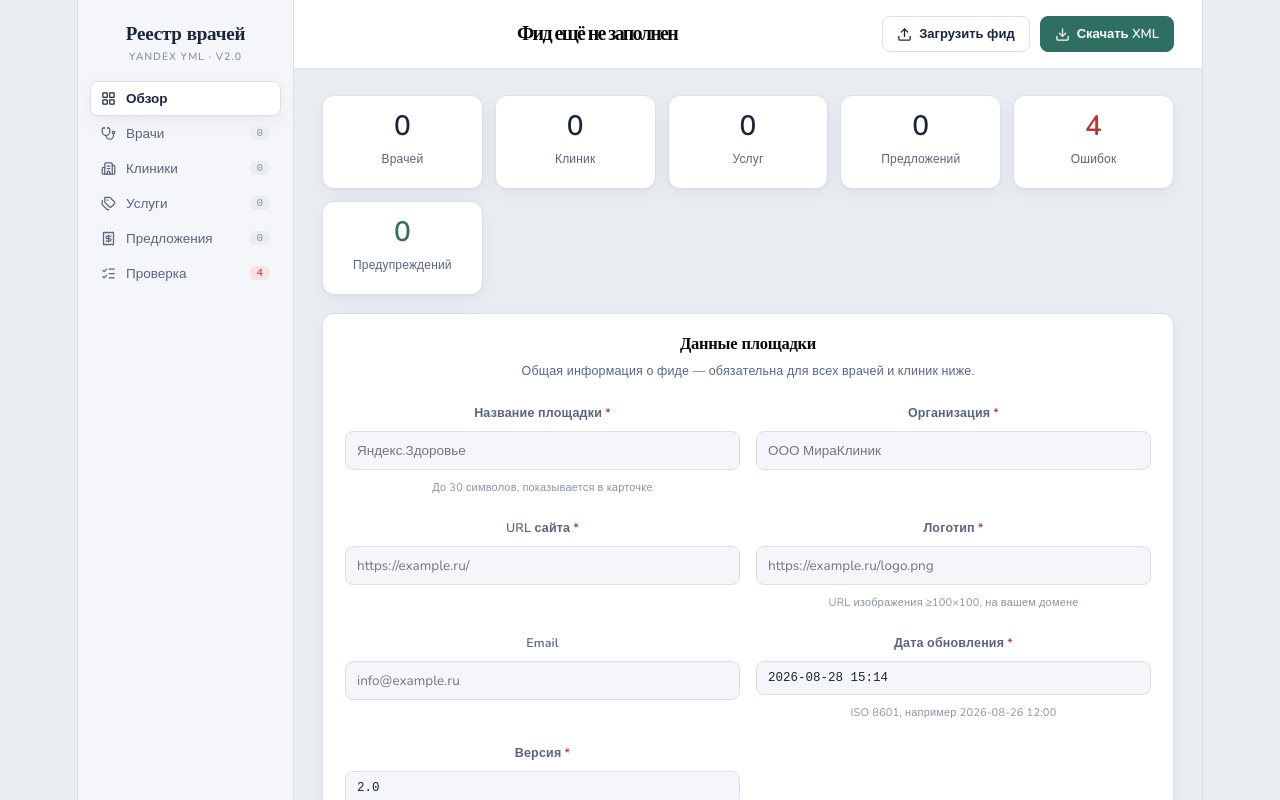
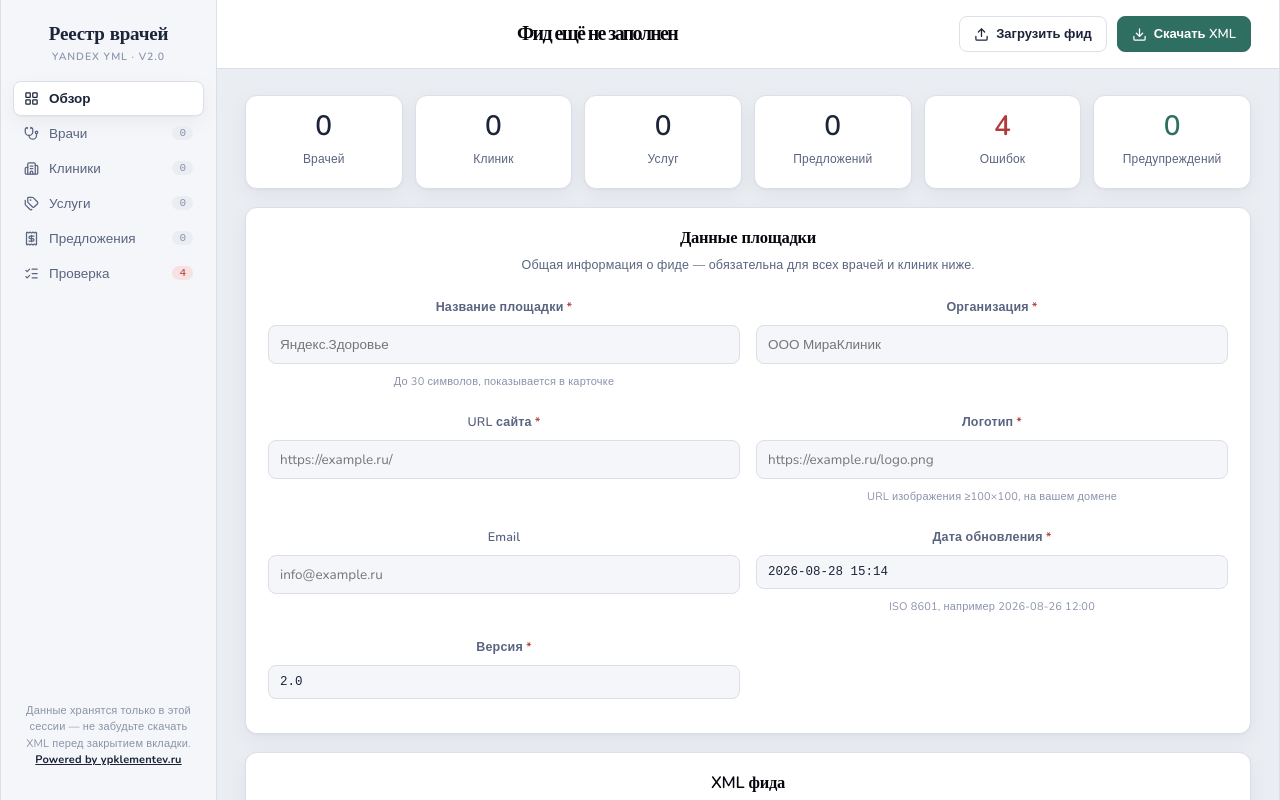
Before and after one commit to ypklementev/yandex-feed-editor, a React (Vite) app: page / in a window 1280 px wide. Shown: the top 800 px of the page. Built offline with nearby package versions, Linux system fonts and the light colour scheme.

Commit message:
feat: update sidebar footer styling and adjust root width

```diff
--- a/src/App.jsx
+++ b/src/App.jsx
@@ -390,7 +390,7 @@ export default function App() {
               </button>
             );
           })}
-        </div>
+
           <div className="sidebar-foot">
             Данные хранятся только в этой сессии — не забудьте скачать XML перед закрытием вкладки.
             <br></br>
@@ -400,6 +400,8 @@ export default function App() {
               </a>
             </span>
           </div>
+        </div>
+
       </div>
 
       {/* MAIN */}
--- a/src/index.css
+++ b/src/index.css
@@ -57,7 +57,7 @@ body {
 }
 
 #root {
-  width: 1126px;
+  /* width: 1126px; */
   max-width: 100%;
   margin: 0 auto;
   text-align: center;
@@ -243,12 +243,11 @@ code {
 }
 
 .sidebar-foot {
-  margin-top: auto;
+  margin-top: 50vh;
   padding: 12px 10px 2px;
   font-size: 11px;
   color: var(--ink-faint);
   line-height: 1.5;
-  padding-bottom: 35px;
 }
 
 .sidebar-foot-link {
```
Lines whose indentation alone changed are shown as unchanged.
